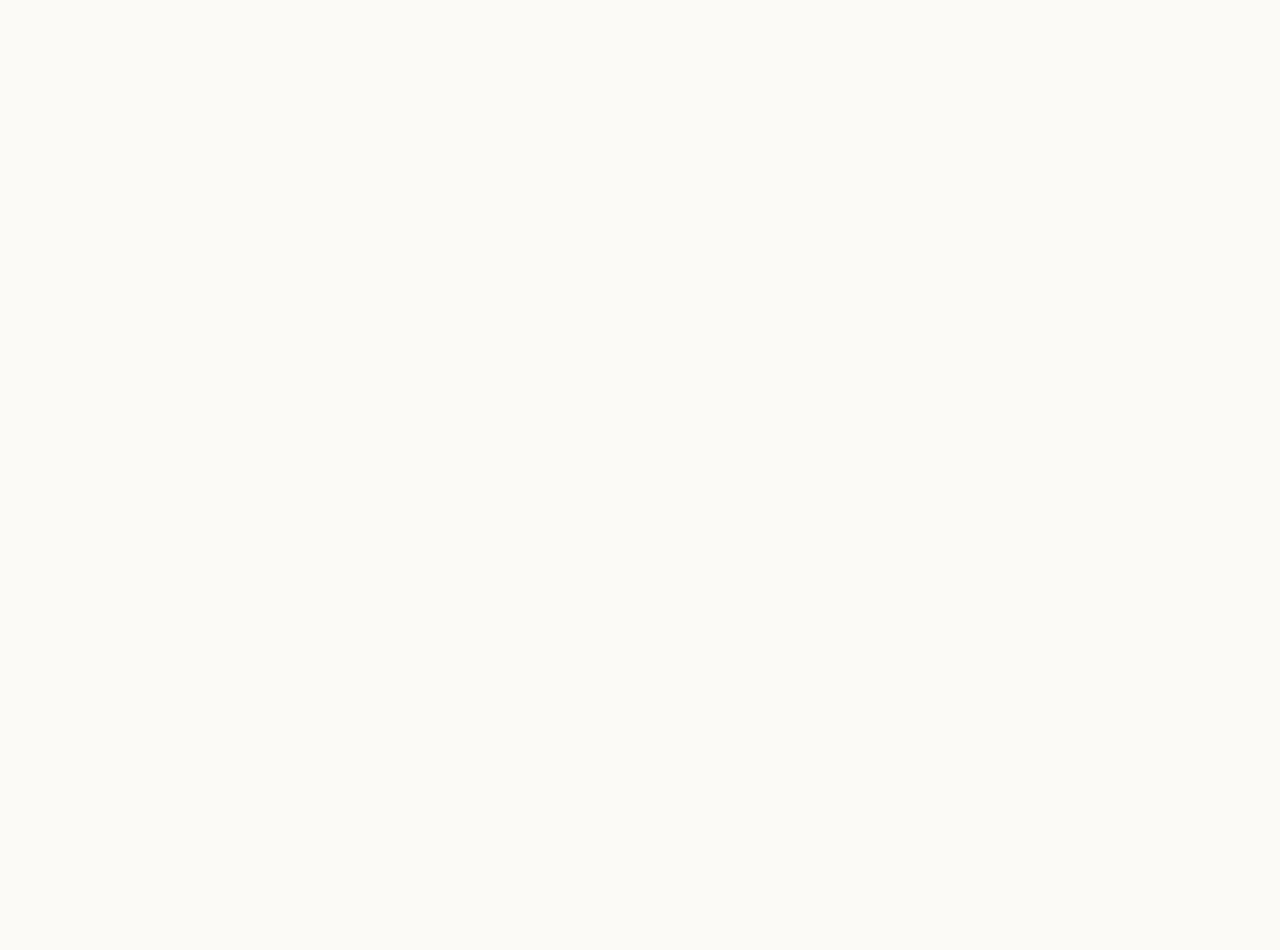
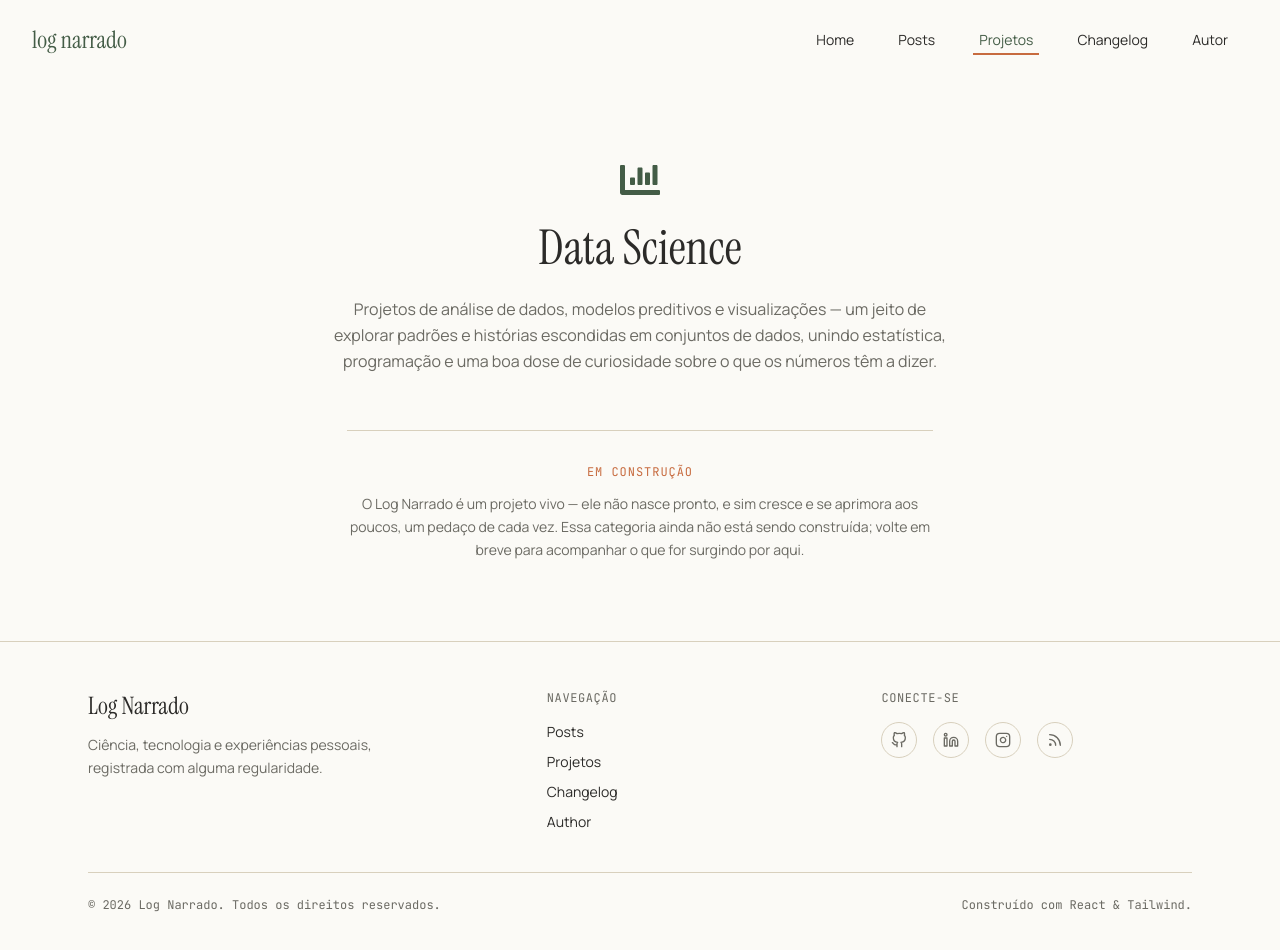
Before and after one commit to Kotige/log-narrado, a React (Vite) app: page /projetos/data-science in a window 1280 px wide. Before the commit this address had no page. Shown: the top 950 px of the page. Before the commit the page ends 800 px from the top, so only its background shows below. Built offline with nearby package versions, Linux system fonts and the light colour scheme.

Commit message:
feat: add project page and categories

```diff
--- a/src/App.jsx
+++ b/src/App.jsx
@@ -1,6 +1,8 @@
-import { BrowserRouter, Routes, Route } from 'react-router-dom';
-import Home from './routes/Home';
-import Post from './routes/Post';
+import { BrowserRouter, Routes, Route } from "react-router-dom";
+import Home from "./routes/Home";
+import Post from "./routes/Post";
+import Projects from "./routes/Projects";
+import ProjectCategory from "./routes/ProjectCategory";
 
 function App() {
   return (
@@ -8,6 +10,8 @@ function App() {
       <Routes>
         <Route path="/" element={<Home />} />
         <Route path="/posts/:slug" element={<Post />} />
+        <Route path="/projetos" element={<Projects />} />
+        <Route path="/projetos/:slug" element={<ProjectCategory />} />
       </Routes>
     </BrowserRouter>
   );
--- /dev/null
+++ b/src/components/ProjectsCategories/index.jsx
@@ -0,0 +1,53 @@
+import { Link } from "react-router-dom";
+import { FaLaptopCode, FaChartBar, FaAtom } from "react-icons/fa";
+
+const CATEGORIES = [
+  {
+    slug: "web-dev",
+    label: "Web Dev",
+    description: "Sites, apps e ferramentas",
+    Icon: FaLaptopCode,
+  },
+  {
+    slug: "data-science",
+    label: "Data Science",
+    description: "Dados, modelos e análises",
+    Icon: FaChartBar,
+  },
+  {
+    slug: "physics-lab",
+    label: "Physics Lab",
+    description: "Simulações e Experimentos",
+    Icon: FaAtom,
+  },
+];
+
+export default function ProjectsCategories() {
+  return (
+    <div className="flex w-full flex-col gap-6 border-t border-sand-line pt-10">
+      <h2 className="font-display text-4xl text-ink">
+        <Link to={"/projetos"}>Projetos</Link>
+      </h2>
+
+      <div className="grid w-full grid-cols-1 gap-5 md:grid-cols-3">
+        {CATEGORIES.map(({ slug, label, description, Icon }) => (
+          <Link
+            key={slug}
+            to={`/projetos/${slug}`}
+            className="group flex flex-col items-start gap-3 border border-sand-line p-6 no-underline transition-colors duration-150 hover:border-moss"
+          >
+            <Icon size={26} className="text-moss-dark" />
+
+            <span className="font-display text-xl text-ink transition-colors duration-150 group-hover:text-moss-dark">
+              {label}
+            </span>
+
+            <span className="font-mono text-[11px] uppercase tracking-[0.06em] text-muted">
+              {description}
+            </span>
+          </Link>
+        ))}
+      </div>
+    </div>
+  );
+}
--- a/src/routes/Home.jsx
+++ b/src/routes/Home.jsx
@@ -1,6 +1,7 @@
 import Header from "../components/Header";
 import Hero from "../components/Hero";
 import RecentPosts from "../components/RecentPosts";
+import ProjectsCategories from "../components/ProjectsCategories";
 import Sidebar from "../components/Sidebar";
 import Footer from "../components/Footer";
 
@@ -16,8 +17,9 @@ export default function Home() {
       </section>
 
       <section className="flex w-full flex-col px-8 py-16 md:flex-row md:gap-12">
-        <div className="w-full md:w-2/3">
+        <div className="w-full md:w-2/3 flex flex-col gap-20">
           <RecentPosts />
+          <ProjectsCategories />
         </div>
         <div className="w-full md:w-1/3">
           <Sidebar />
--- /dev/null
+++ b/src/routes/ProjectCategory.jsx
@@ -0,0 +1,82 @@
+import { useParams, Link } from "react-router-dom";
+import { FaLaptopCode, FaChartBar, FaAtom } from "react-icons/fa";
+import Header from "../components/Header";
+import Footer from "../components/Footer";
+
+const CATEGORIES = {
+  "web-dev": {
+    label: "Web Dev",
+    Icon: FaLaptopCode,
+    description:
+      "Projetos de desenvolvimento web — sites, aplicações e ferramentas que construo para resolver problemas reais do dia a dia, testar ideias novas ou simplesmente aprender fazendo. Aqui entram tanto experimentos rápidos quanto projetos mais elaborados, sempre com o código aberto para quem quiser dar uma olhada por dentro.",
+  },
+  "data-science": {
+    label: "Data Science",
+    Icon: FaChartBar,
+    description:
+      "Projetos de análise de dados, modelos preditivos e visualizações — um jeito de explorar padrões e histórias escondidas em conjuntos de dados, unindo estatística, programação e uma boa dose de curiosidade sobre o que os números têm a dizer.",
+  },
+  "physics-lab": {
+    label: "Physics Lab",
+    Icon: FaAtom,
+    description:
+      "Simulações e experimentos que exploram conceitos de física através de código e visualização — uma forma de tornar tangível o que normalmente, na mente das pessoas, vive só em equações, unindo a paixão por física com a prática de programar.",
+  },
+};
+
+export default function ProjectCategory() {
+  const { slug } = useParams();
+  const category = CATEGORIES[slug];
+
+  return (
+    <div className="flex min-h-screen flex-col">
+      <Header activeHref="/projetos" />
+      <main className="flex flex-1 flex-col items-center justify-center gap-6 px-8 py-20 text-center">
+        {category ? (
+          <>
+            <category.Icon size={40} className="text-moss-dark" />
+            <h1 className="font-display text-4xl text-ink md:text-5xl">
+              {category.label}
+            </h1>
+
+            <p className="max-w-[65ch] text-base leading-relaxed text-muted">
+              {category.description}
+            </p>
+
+            <div className="mt-8 flex max-w-[60ch] flex-col items-center gap-3 border-t border-sand-line pt-8">
+              <span className="font-mono text-[12px] uppercase tracking-[0.08em] text-terracota">
+                Em construção
+              </span>
+              <p className="text-sm leading-relaxed text-muted">
+                O Log Narrado é um projeto vivo — ele não nasce pronto, e sim
+                cresce e se aprimora aos poucos, um pedaço de cada vez. Essa
+                categoria ainda não está sendo construída; volte em breve para
+                acompanhar o que for surgindo por aqui.
+              </p>
+            </div>
+          </>
+        ) : (
+          <>
+            <h1 className="font-disply text-4xl text-ink">
+              Categoria não encontrada
+            </h1>
+
+            <p className="max-w-[50ch] text-sm leading-relaxed text-muted">
+              Não encontramos essa categoria de projetos. Volte e escolha uma
+              das opções disponíveis.
+            </p>
+
+            <Link
+              to="/projetos"
+              className="font-mono text-[12px] uppercase tracking-[0.06em] text-moss-dark no-underline hover:text-moss"
+            >
+              ← Voltar pra Projetos
+            </Link>
+          </>
+        )}
+      </main>
+
+      <Footer />
+    </div>
+  );
+}
--- /dev/null
+++ b/src/routes/Projects.jsx
@@ -0,0 +1,62 @@
+import { Link } from "react-router-dom";
+import { FaLaptopCode, FaChartBar, FaAtom } from "react-icons/fa";
+import Header from "../components/Header";
+import Footer from "../components/Footer";
+
+const CATEGORIES = [
+  {
+    slug: "web-dev",
+    label: "Web Dev",
+    description:
+      "Aplicações web, sites e ferramentas que uso no dia a dia - de protótipos rápidos a projetos completos.",
+    Icon: FaLaptopCode,
+  },
+  {
+    slug: "data-science",
+    label: "Data Science",
+    description:
+      "Análise de dados, modelos preditivos e visualizações explorando padrões escondidos em números.",
+    Icon: FaChartBar,
+  },
+  {
+    slug: "physics-lab",
+    label: "Physics Lab",
+    description:
+      "Simulações e experimentos que exploram conceitos de física através de código e visualização.",
+    Icon: FaAtom,
+  },
+];
+
+export default function Projetos() {
+  return (
+    <div className="flex min-h-screen flex-col">
+      <Header activeHref="/projetos" />
+
+      <main className="grid w-full flex-1 grid-cols-1 md:grid-cols-3 md:py-30">
+        {CATEGORIES.map(({ slug, label, description, Icon }, i) => (
+          <Link
+            key={slug}
+            to={`/projetos/${slug}`}
+            className={`group flex flex-col items-center justify-center gap-4 border-sand-line px-10 py-16 no-underline transition-colors duration-150 hover:bg-sand ${
+              i !== CATEGORIES.length - 1
+                ? "border-b md:border-b-0 md:border-r"
+                : ""
+            }`}
+          >
+            <Icon size={32} className="text-moss-dark" />
+
+            <span className="font-display text-3xl text-ink transition-colors duration-150 group-hover:text-moss-dark">
+              {label}
+            </span>
+
+            <p className="max-w-[40ch] text-sm text-center  leading-relaxed text-muted">
+              {description}
+            </p>
+          </Link>
+        ))}
+      </main>
+
+      <Footer />
+    </div>
+  );
+}
```
